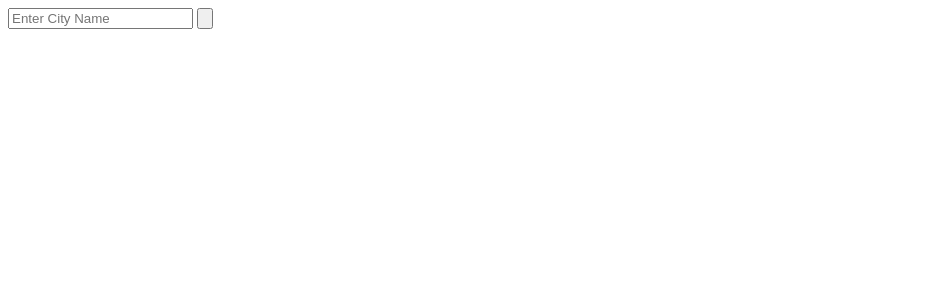
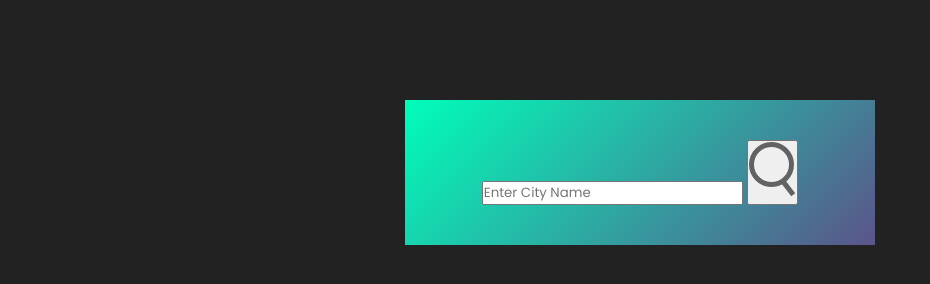
Before and after one commit to rohit-git-2001/WeatherApp, a plain HTML site: page index.html in a window 1280 px wide. Shown: the whole page, without its empty margins (0-930 px from the left). Drawn offline with Linux system fonts and the light colour scheme.

Commit message:
Css Started

```diff
--- a/index.html
+++ b/index.html
@@ -10,7 +10,7 @@
     <div class="card">
         <div class="search">
             <input type="text" placeholder="Enter City Name" spellcheck="false">
-            <button><img src="" alt=""></button>
+            <button><img src="./images/search.png" alt="Search"></button>
         </div>
     </div>
     <script src="./script.js"></script>
--- a/styles.css
+++ b/styles.css
@@ -0,0 +1,23 @@
+@import url("https://fonts.googleapis.com/css2?family=Poppins:ital,wght@0,100;0,200;0,300;0,400;0,500;0,600;0,700;0,800;0,900;1,100;1,200;1,300;1,400;1,500;1,600;1,700;1,800;1,900&display=swap");
+
+* {
+  margin: 0;
+  padding: 0;
+  box-sizing: border-box;
+  font-family: "Poppins", sans-serif;
+}
+
+body {
+  background: #222;
+}
+
+.card {
+  width: 90%;
+  max-width: 470px;
+  background: linear-gradient(135deg, #00feba, #5b548a);
+  color: #fff;
+  margin: 100px auto 0;
+  border-radius: auto 0;
+  padding: 40px 35px;
+  text-align: center;
+}
```
